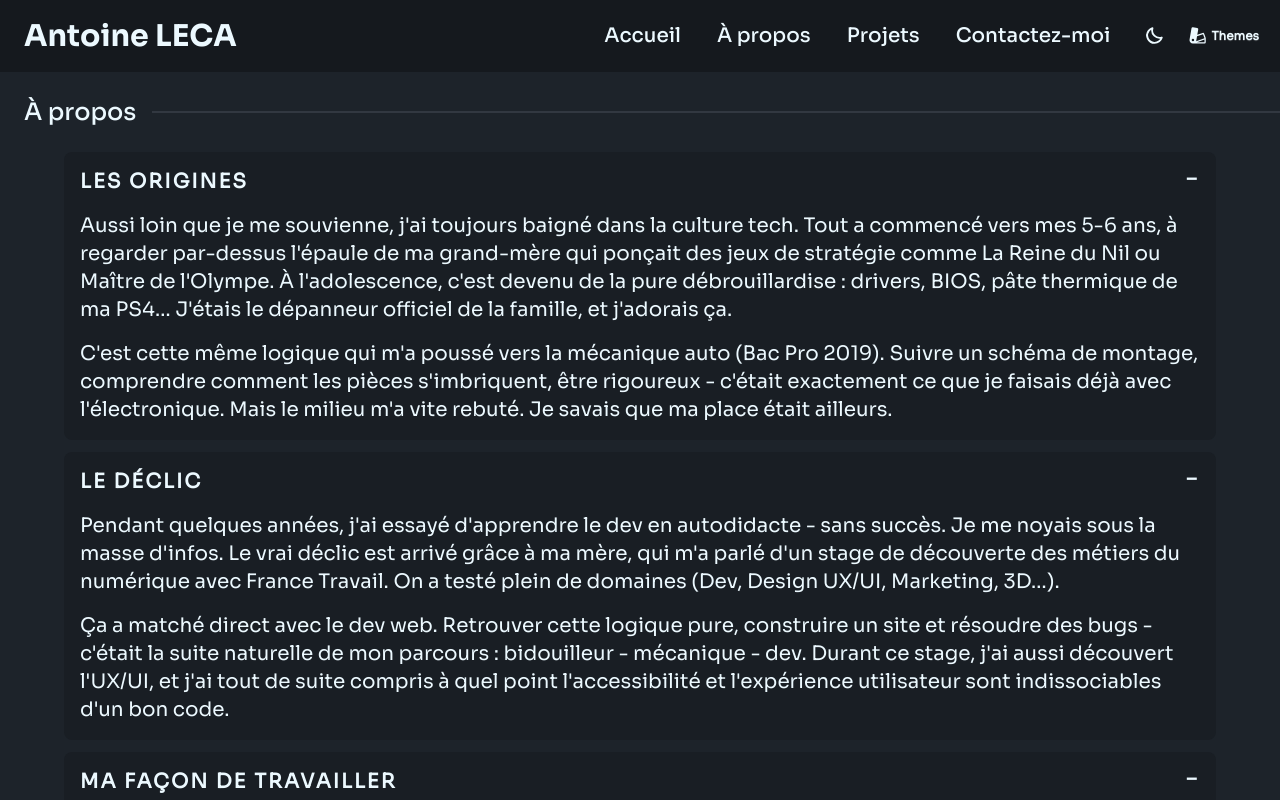
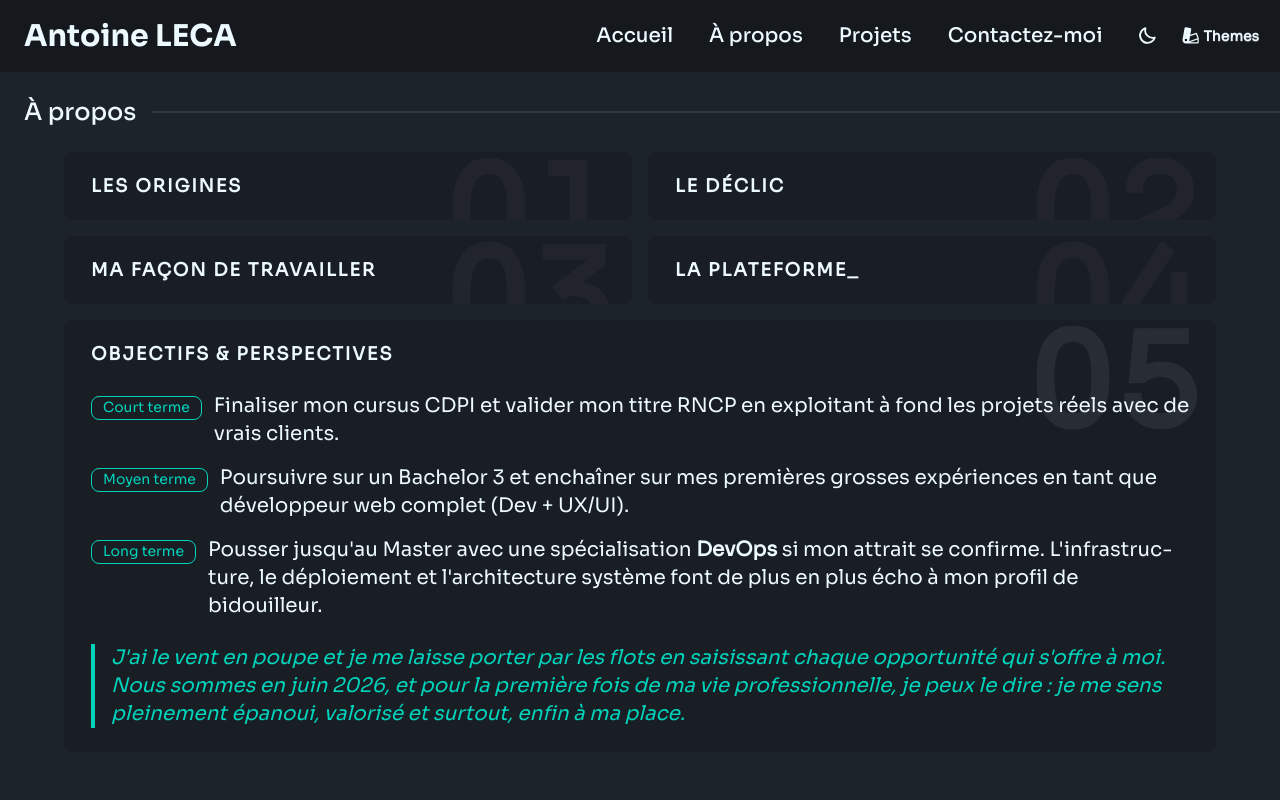
Before and after one commit to antoine-leca/PortfolioV2, a React (Vite) app: page /about in a window 1280 px wide. Shown: the top 800 px of the page. Built offline with nearby package versions, Linux system fonts and the light colour scheme.

Commit message:
maj de la page about + augmentation de la taille de police du bouton theme

```diff
--- a/src/components/ThemeController.jsx
+++ b/src/components/ThemeController.jsx
@@ -87,7 +87,7 @@ function ThemeController() {
       <details ref={detailsRef} className="dropdown dropdown-end">
         <summary className="btn btn-ghost btn-sm list-none gap-1">
           <PhosIcon className="h-5 w-5" name="Themes" weight="fill"/>
-          <span className="text-xs main-font-r hidden md:block">Themes</span>
+          <span className="text-sm main-font-r hidden md:block">Themes</span>
         </summary>
 
         <ul className="dropdown-content bg-base-200 rounded-box z-50 shadow-lg w-52 p-2 mt-1 max-h-80 overflow-y-auto flex flex-col gap-0.5">
--- a/src/pages/About.jsx
+++ b/src/pages/About.jsx
@@ -1,7 +1,44 @@
+import { useState } from 'react';
 import { SITE_URL } from '../config/seo';
+import PhosIcon from '../components/PhosIcon';
 
 const PAGE_TITLE = "À propos — Antoine LECA"
 const PAGE_DESCRIPTION = "Découvrez le parcours d'Antoine LECA, développeur Full Stack passionné par le Mobile First, Tailwind CSS, DaisyUI et les applications web modernes."
+
+function AboutCard({ number, title, children, className = '', defaultOpen = false }) {
+  const [isOpen, setIsOpen] = useState(defaultOpen);
+
+  return (
+    <div className={`about-card bg-base-200 rounded-box overflow-hidden ${isOpen ? 'about-card--open' : ''} ${className}`}>
+      <button
+        type="button"
+        className="relative flex items-center justify-between w-full px-6 py-5 cursor-pointer text-left select-none"
+        onClick={() => setIsOpen(o => !o)}
+        aria-expanded={isOpen}
+      >
+        <span
+          aria-hidden="true"
+          className={`absolute right-4 top-0 text-9xl font-bold leading-none pointer-events-none select-none tabular-nums transition-opacity duration-400 ${isOpen ? 'opacity-[0.07]' : 'opacity-[0.035]'}`}
+        >
+          {number}
+        </span>
+        <span className="text-lg font-semibold uppercase tracking-widest">{title}</span>
+        <PhosIcon
+          name="CaretDown"
+          size={20}
+          className={`shrink-0 ml-4 transition-transform duration-300 ${isOpen ? 'rotate-180' : ''}`}
+        />
+      </button>
+      <div className={`about-card-wrapper ${isOpen ? 'about-card-wrapper--open' : ''}`}>
+        <div className="about-card-inner">
+          <div className="px-6 pb-6 pt-1 about-card-body">
+            {children}
+          </div>
+        </div>
+      </div>
+    </div>
+  );
+}
 
 const About = () => (
   <main className="min-h-[80vh]">
@@ -16,15 +53,14 @@ const About = () => (
     <meta name="twitter:image" content={`${SITE_URL}/og-image.jpg`} />
 
     <h1 className='divider divider-start pl-6 py-6 text-2xl main-font-m'>À propos</h1>
+
     <div
-      className="flex flex-col gap-3 pb-12 w-9/10 mx-auto hyphens-auto"
+      className="grid grid-cols-1 md:grid-cols-2 gap-4 pb-12 w-9/10 mx-auto hyphens-auto"
       style={{ textJustify: "inter-word" }}
     >
 
-      <div className="collapse collaspe-open collapse-plus bg-base-200 rounded-box">
-        <input type="checkbox" defaultChecked />
-        <div className="collapse-title text-xl font-semibold uppercase tracking-widest">Les origines</div>
-        <div className="collapse-content space-y-4">
+      <AboutCard number="01" title="Les origines" defaultClose>
+        <div className="space-y-4">
           <p className="text-xl">
             Aussi loin que je me souvienne, j'ai toujours baigné dans la culture tech. Tout a commencé vers mes 5-6 ans, à regarder par-dessus l'épaule de ma grand-mère qui ponçait des jeux de stratégie comme La Reine du Nil ou Maître de l'Olympe. À l'adolescence, c'est devenu de la pure débrouillardise : drivers, BIOS, pâte thermique de ma PS4… J'étais le dépanneur officiel de la famille, et j'adorais ça.
           </p>
@@ -32,12 +68,10 @@ const About = () => (
             C'est cette même logique qui m'a poussé vers la mécanique auto (Bac Pro 2019). Suivre un schéma de montage, comprendre comment les pièces s'imbriquent, être rigoureux - c'était exactement ce que je faisais déjà avec l'électronique. Mais le milieu m'a vite rebuté. Je savais que ma place était ailleurs.
           </p>
         </div>
-      </div>
+      </AboutCard>
 
-      <div className="collapse collaspe-open collapse-plus bg-base-200 rounded-box">
-        <input type="checkbox" defaultChecked />
-        <div className="collapse-title text-xl font-semibold uppercase tracking-widest">Le déclic</div>
-        <div className="collapse-content space-y-4">
+      <AboutCard number="02" title="Le déclic">
+        <div className="space-y-4">
           <p className="text-xl">
             Pendant quelques années, j'ai essayé d'apprendre le dev en autodidacte - sans succès. Je me noyais sous la masse d'infos. Le vrai déclic est arrivé grâce à ma mère, qui m'a parlé d'un stage de découverte des métiers du numérique avec France Travail. On a testé plein de domaines (Dev, Design UX/UI, Marketing, 3D…).
           </p>
@@ -45,12 +79,10 @@ const About = () => (
             Ça a matché direct avec le dev web. Retrouver cette logique pure, construire un site et résoudre des bugs - c'était la suite naturelle de mon parcours : bidouilleur - mécanique - dev. Durant ce stage, j'ai aussi découvert l'UX/UI, et j'ai tout de suite compris à quel point l'accessibilité et l'expérience utilisateur sont indissociables d'un bon code.
           </p>
         </div>
-      </div>
+      </AboutCard>
 
-      <div className="collapse collaspe-open collapse-plus bg-base-200 rounded-box">
-        <input type="checkbox" defaultChecked />
-        <div className="collapse-title text-xl font-semibold uppercase tracking-widest">Ma façon de travailler</div>
-        <div className="collapse-content space-y-4">
+      <AboutCard number="03" title="Ma façon de travailler">
+        <div className="space-y-4">
           <p className="text-xl">
             Quand je suis sur un projet, je peux m'enfermer dans ma bulle pendant des heures, focus sur le fameux "je règle ce bug et j'arrête". J'ai une vraie facilité à intégrer les concepts grâce à ma mémoire visuelle et auditive - combinée à la rigueur que j'ai acquise, ça me permet de comprendre vite et de coder proprement.
           </p>
@@ -61,13 +93,10 @@ const About = () => (
             </p>
           </div>
         </div>
-      </div>
+      </AboutCard>
 
-      <div className="collapse collaspe-open collapse-plus bg-base-200 rounded-box">
-        <input type="checkbox" defaultChecked />
-        <div className="collapse-title text-xl font-semibold uppercase tracking-widest">La Plateforme_</div>
-        <div className="collapse-content space-y-6">
-
+      <AboutCard number="04" title="La Plateforme_">
+        <div className="space-y-6">
           <div className="space-y-3">
             <p className="text-sm font-bold uppercase tracking-widest text-accent">Bachelor - Promo 2024</p>
             <p className="text-xl">
@@ -89,15 +118,11 @@ const About = () => (
               Le vrai plus : l'immersion en entreprise. On a attaqué MarsAI - un site de festival de films générés par IA, en compétition avec d'autres villes. Du cahier des charges au rendu, chaque étape était un défi. Résultat : <strong>22/25</strong> décerné par le jury. J'ai eu la chance de tomber sur une équipe incroyable, ultra dynamique et compétente. La mise en prod a été annulée pour un contretemps administratif, frustrant, mais on s'est battus jusqu'au bout. La suite s'annonce tout aussi stimulante avec de vrais projets clients.
             </p>
           </div>
+        </div>
+      </AboutCard>
 
-        </div>
-      </div>
-
-      <div className="collapse collapse-open bg-base-200 rounded-box">
-        <input type="checkbox" defaultChecked />
-        <div className="collapse-title text-xl font-semibold uppercase tracking-widest">Objectifs & Perspectives</div>
-        <div className="collapse-content space-y-6">
-
+      <AboutCard number="05" title="Objectifs & Perspectives" className="md:col-span-2" defaultOpen>
+        <div className="space-y-6">
           <ul className="space-y-4 text-xl">
             <li className="flex gap-3 items-start">
               <span className="badge badge-accent badge-outline mt-1 shrink-0 whitespace-nowrap">Court terme</span>
@@ -116,9 +141,8 @@ const About = () => (
           <p className="text-xl italic border-l-4 border-accent pl-4 text-accent">
             J'ai le vent en poupe et je me laisse porter par les flots en saisissant chaque opportunité qui s'offre à moi. Nous sommes en juin 2026, et pour la première fois de ma vie professionnelle, je peux le dire : je me sens pleinement épanoui, valorisé et surtout, enfin à ma place.
           </p>
-
         </div>
-      </div>
+      </AboutCard>
 
     </div>
   </main>
--- a/src/root.css
+++ b/src/root.css
@@ -61,6 +61,34 @@
     animation-play-state: paused;
 }
 
+@keyframes about-content-in {
+    from { opacity: 0; transform: translateY(-8px); }
+    to   { opacity: 1; transform: translateY(0); }
+}
+
+.about-card {
+    border-left: 3px solid transparent;
+    transition: border-color 0.4s ease;
+}
+
+.about-card-wrapper {
+    display: grid;
+    grid-template-rows: 0fr;
+    transition: grid-template-rows 0.35s cubic-bezier(0.4, 0, 0.2, 1);
+}
+
+.about-card-wrapper--open {
+    grid-template-rows: 1fr;
+}
+
+.about-card-inner {
+    overflow: hidden;
+}
+
+.about-card--open .about-card-body {
+    animation: about-content-in 0.3s ease-out 0.12s both;
+}
+
 @keyframes bounce-twice {
     0%, 100%  { transform: translateY(0);      animation-timing-function: ease-in; }
     10%, 30%  { transform: translateY(+25%);   animation-timing-function: ease-out; }
```
